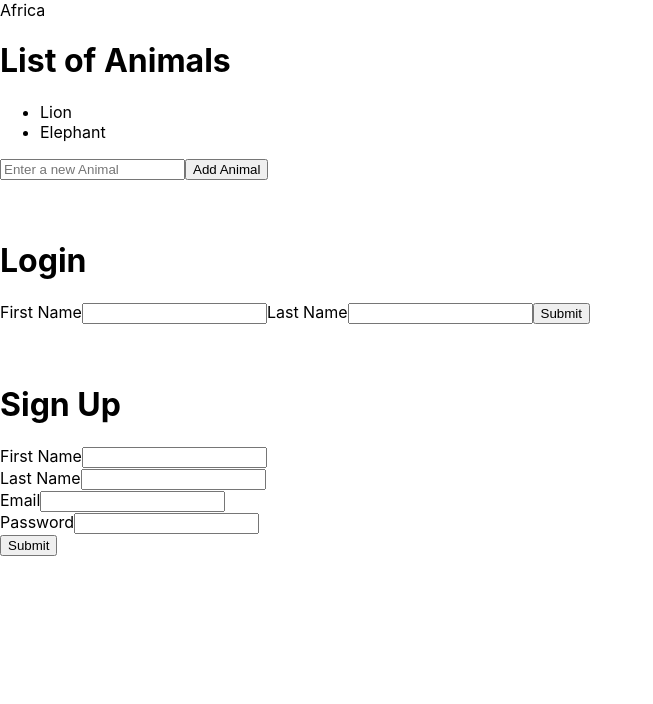
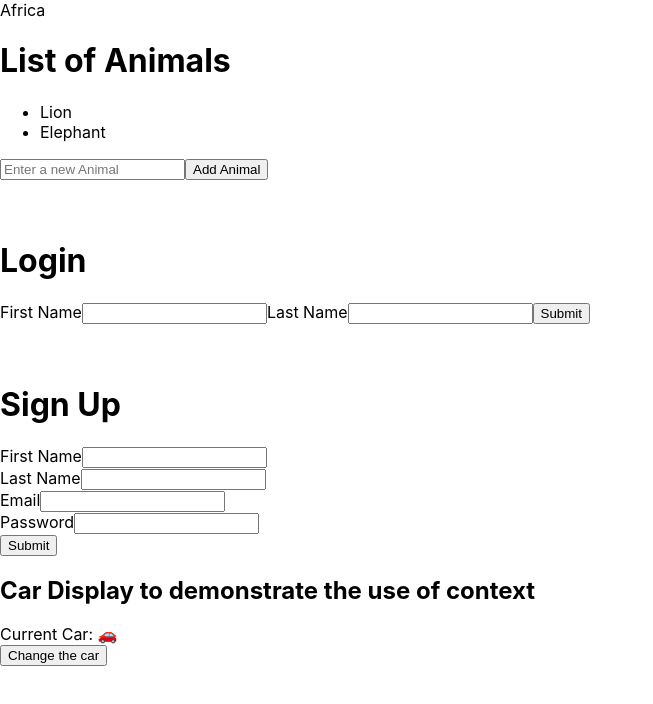
Before and after one commit to KendiN/React-props, a React (Create React App) app: page / in a window 1280 px wide. Shown: the top 704 px of the page, without its empty margins (0-653 px from the left). Built offline with nearby package versions, Linux system fonts and the light colour scheme.

Commit message:
feat: adding the Context/Provider

```diff
--- a/src/App.tsx
+++ b/src/App.tsx
@@ -4,6 +4,8 @@ import PropDrilling from "./component/PropDrilling";
 import List from "./component/List";
 import Login from "./forms/Login";
 import SignUp from "./forms/Signup";
+import CarContext from "./context/CarProvider";
+import CarDisplay from "./component/CarDisplay";
 
 
 
@@ -11,11 +13,14 @@ import SignUp from "./forms/Signup";
 function App() {
   return (
     <div className="center">
+
+    <CarContext>
     <PropDrilling />
     <List />
     <Login />
     <SignUp />
-
+    <CarDisplay />
+    </CarContext>
 
     </div>
   );
--- /dev/null
+++ b/src/component/CarDisplay.tsx
@@ -0,0 +1,16 @@
+import React, { useContext } from "react";
+import { CarContext } from "../context/CarProvider";
+
+const CarDisplay: React.FC = () => {
+  const { car, changeCar } = useContext(CarContext)!;
+
+  return (
+    <div>
+      <h2>Car Display to demonstrate the use of context</h2>
+      <div>Current Car: {car}</div>
+      <button onClick={changeCar}>Change the car</button>
+    </div>
+  );
+};
+
+export default CarDisplay;
--- /dev/null
+++ b/src/context/CarProvider.tsx
@@ -0,0 +1,24 @@
+import React, { createContext, useState, useContext } from "react";
+
+type CarContextProps= {
+  car: string;
+  changeCar: () => void;
+};
+
+export const CarContext = createContext<CarContextProps | null>(null);
+
+const CarProvider = ({children}:React.PropsWithChildren<{}>) => {
+  const [car, setCar] = useState("🚗");
+
+  const changeCar = () => {
+    setCar("🚘");
+  };
+
+  return (
+    <CarContext.Provider value={{ car, changeCar }}>
+      {children}
+    </CarContext.Provider>
+  );
+};
+
+export default CarProvider;
--- a/src/index.tsx
+++ b/src/index.tsx
@@ -2,6 +2,7 @@ import React from 'react';
 import ReactDOM from 'react-dom/client';
 import './index.css';
 import App from './App';
+
 
 
 const root = ReactDOM.createRoot(document.getElementById("root")!);
```
